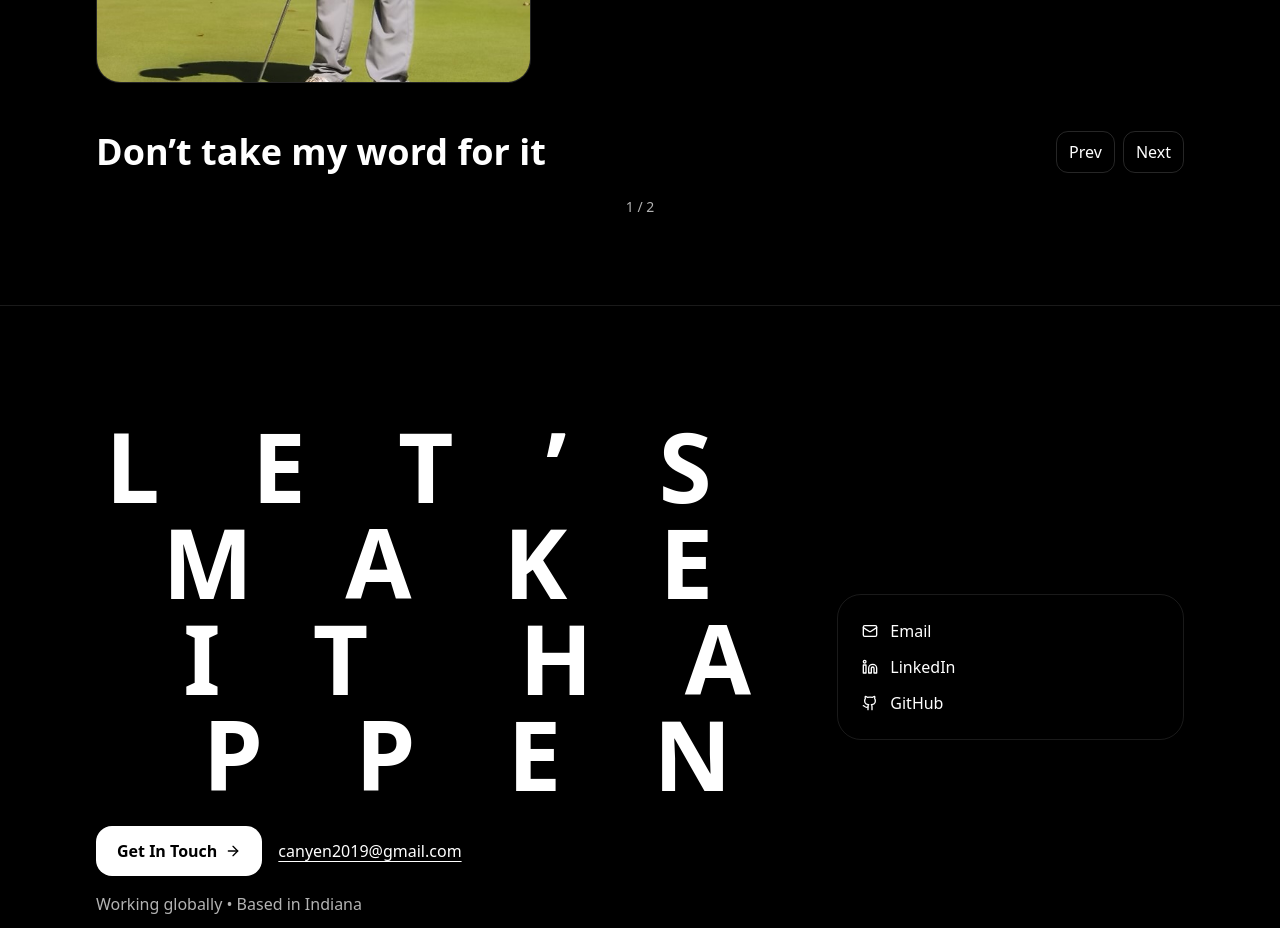
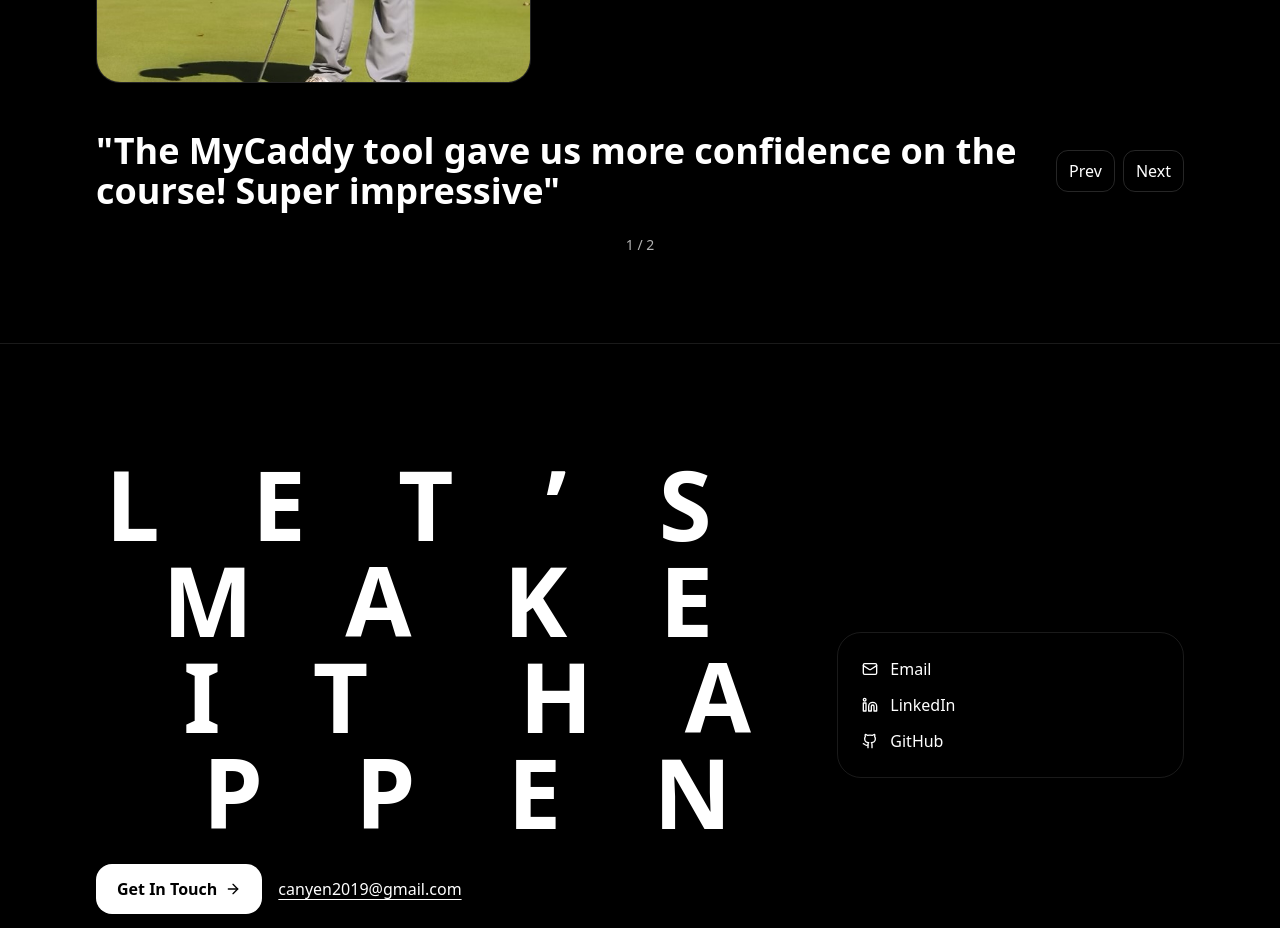
Before and after one commit to CanyenPalmer/Java-Portfolio, a React (Vite) app: page / in a window 1280 px wide. Shown: the part 3120-4048 px from the top of the page. Built offline with nearby package versions, Linux system fonts and the light colour scheme.

Commit message:
Update App.jsx

```diff
--- a/src/App.jsx
+++ b/src/App.jsx
@@ -257,7 +257,7 @@
       {/* TESTIMONIALS */}
       <Section id="testimonials" label="Testimonials" className="py-6">
         <div className="flex items-center justify-between mb-6">
-          <h3 className="text-3xl md:text-4xl font-semibold">Don’t take my word for it</h3>
+          <h3 className="text-3xl md:text-4xl font-semibold">"The MyCaddy tool gave us more confidence on the course! Super impressive"</h3>
           <div className="flex items-center gap-2">
             <button onClick={() => setTIndex((tIndex - 1 + testimonials.length) % testimonials.length)} className="rounded-xl border border-white/15 px-3 py-2 hover:bg-white/10">Prev</button>
             <button onClick={() => setTIndex((tIndex + 1) % testimonials.length)} className="rounded-xl border border-white/15 px-3 py-2 hover:bg-white/10">Next</button>
```
